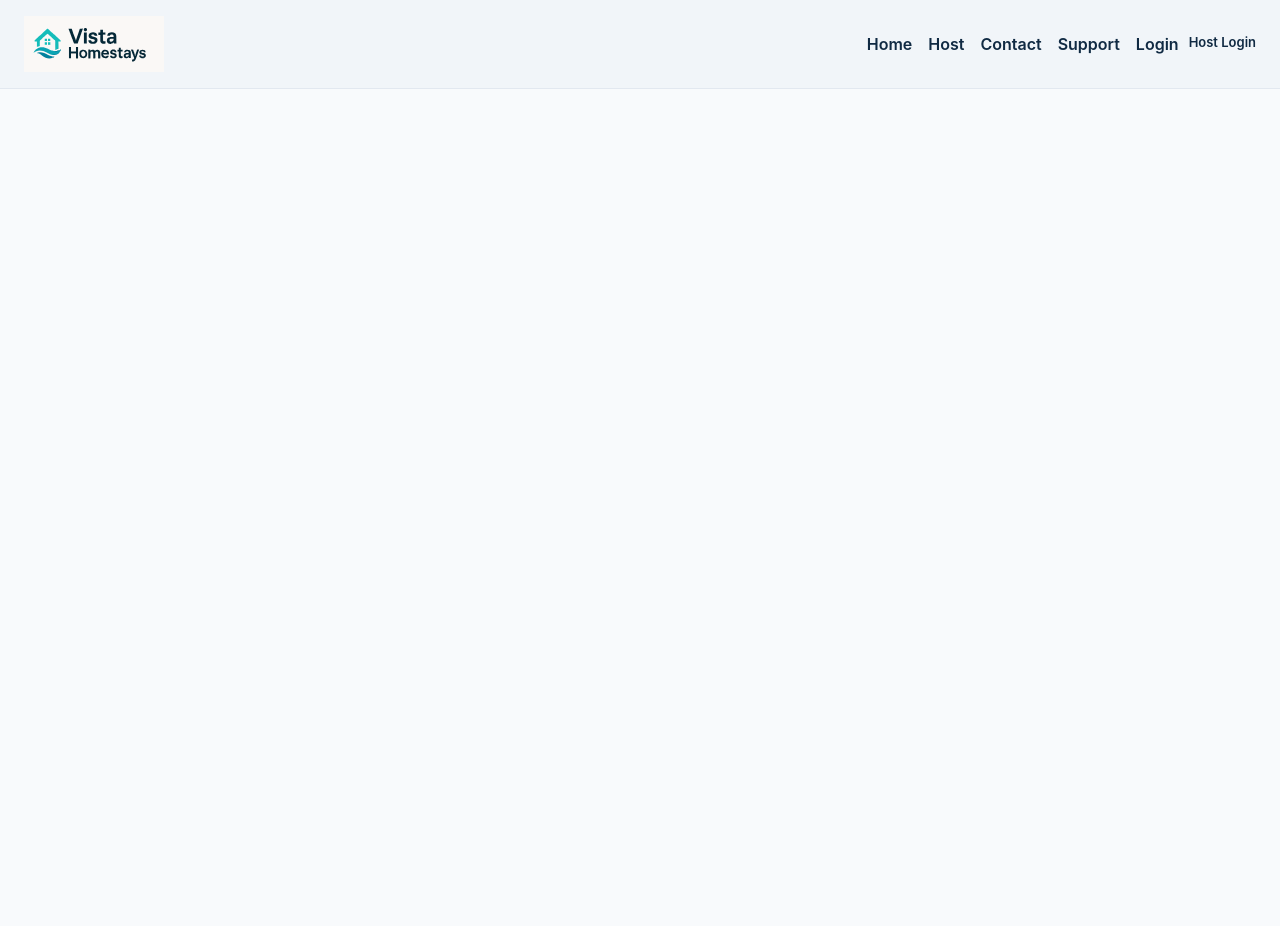
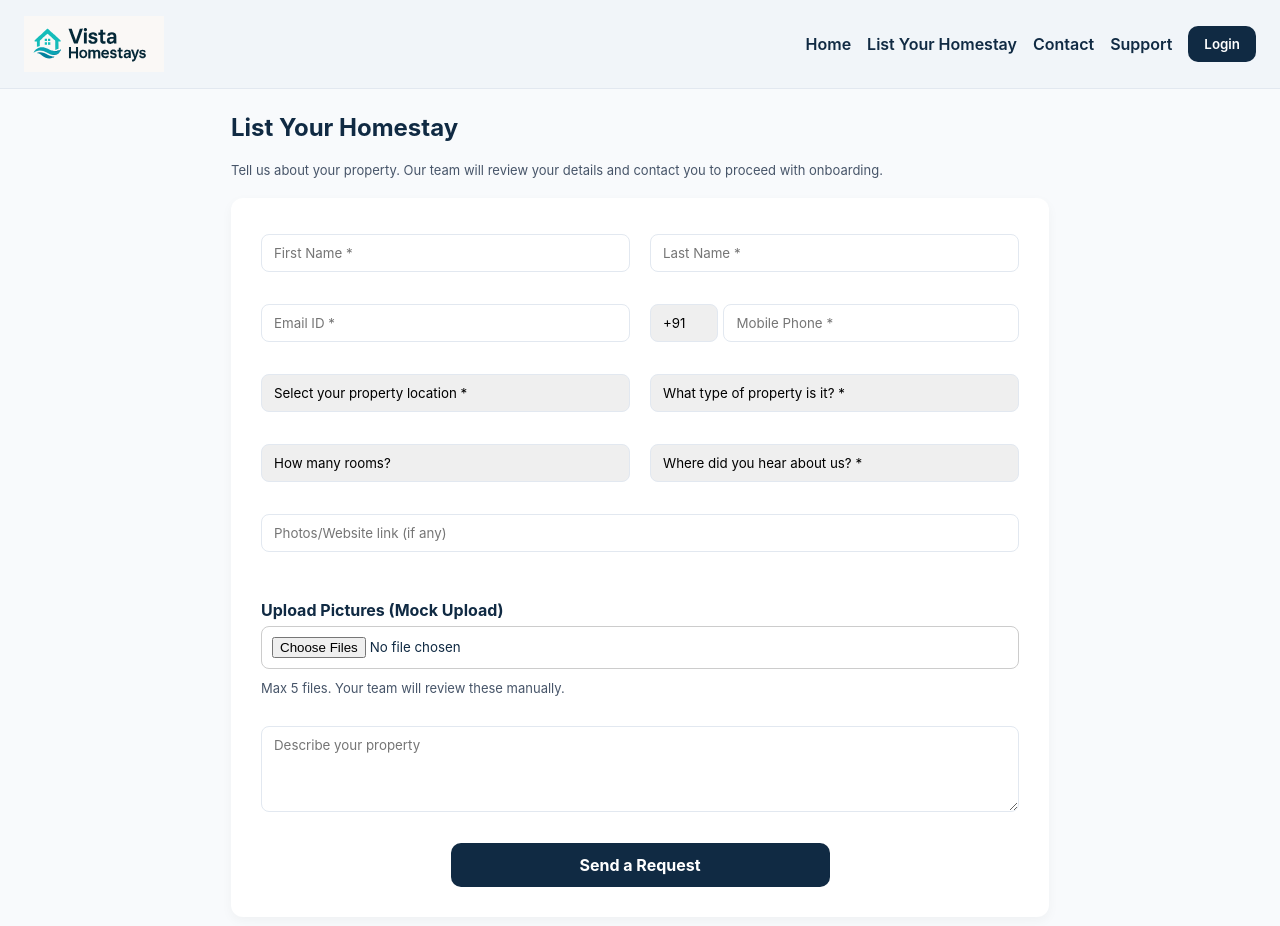
Before and after one commit to SafiSRE/3-tier-web-demo, a React (Vite) app in the folder frontend/: page /list-homestay-request in a window 1280 px wide. Shown: the top 926 px of the page. Before the commit the page ends 800 px from the top, so only its background shows below. Built offline with nearby package versions, Linux system fonts and the light colour scheme; no server answers.

Commit message:
changed property to homestay in listing

```diff
--- a/frontend/src/main.jsx
+++ b/frontend/src/main.jsx
@@ -1,9 +1,8 @@
-// frontend/src/main.jsx - ENHANCED FOR OWNER PORTAL
+// frontend/src/main.jsx - FINAL NAVIGATION UPDATE
 
 import React from 'react'
 import { createRoot } from 'react-dom/client'
 import { BrowserRouter, Routes, Route, Link } from 'react-router-dom'
-// ... existing imports ...
 import Home from './pages/Home'
 import Login from './pages/Login'
 import Register from './pages/Register'
@@ -11,11 +10,10 @@ import Booking from './pages/Booking'
 import MyBookings from './pages/MyBookings'
 import Contact from './pages/Contact'
 import Support from './pages/Support'
-// --- NEW OWNER IMPORTS ---
-import OwnerLogin from './pages/OwnerLogin' // New
-import OwnerDashboard from './pages/OwnerDashboard' // New
-import CreateHomestay from './pages/CreateHomestay' // New
-
+import OwnerLogin from './pages/OwnerLogin'
+import OwnerDashboard from './pages/OwnerDashboard'
+import CreateHomestay from './pages/CreateHomestay'
+import ListHomestayRequest from './pages/ListHomestayRequest'; // You added this last
 import './styles.css'
 
 function AccountMenu(){
@@ -26,7 +24,6 @@ function AccountMenu(){
   const isCustomer = user && user.role === 'customer';
 
   React.useEffect(() => {
-    // ... existing handleClickOutside logic ...
     function handleClickOutside(e){
       const el = document.getElementById('account-dropdown-root');
       if(!el) return;
@@ -39,11 +36,19 @@ function AccountMenu(){
   }, []);
 
   if(!token){
+    // FIX: Combined Login Dropdown for both Customer and Homeowner
     return (
-        <div style={{display:'flex', gap:10}}>
-            <Link to="/login" className="nav-link">Login</Link>
-            <Link to="/owner/login" className="nav-link small">Host Login</Link>
-        </div>
+      <div id="account-dropdown-root" style={{position:'relative', display:'inline-block'}}>
+        <button className="btn account-btn" onClick={(e)=>{e.stopPropagation(); setOpen(!open)}} style={{background:'#102a43'}}>
+          Login
+        </button>
+        {open && (
+          <div className="dropdown-menu">
+            <Link className="dropdown-item" to="/login">Login (Customer)</Link>
+            <Link className="dropdown-item" to="/owner/login">Homeowner Login</Link>
+          </div>
+        )}
+      </div>
     );
   }
 
@@ -72,15 +77,17 @@ function AccountMenu(){
 function App(){
   return (
     <BrowserRouter>
-      {/* Navigation Bar (unchanged) */}
       <nav className="nav">
         <Link to="/" className="brand">
           <img src="/assets/logo.svg" alt="Vista Homestays" className="logo" />
         </Link>
         <div className="nav-right">
+          {/* FIX: New Menu Order and Text */}
           <Link to="/" className="nav-link">Home</Link>
-          {/* New link to owner section */}
-          <Link to="/owner/dashboard" className="nav-link">Host</Link>
+          {/* OLD */}
+          {/*<Link to="/owner/login" className="nav-link">List Your Property</Link> {/* Link acts as gateway */}
+          {/* NEW: */}
+          <Link to="/list-homestay-request" className="nav-link">List Your Homestay</Link>
           <Link to="/contact" className="nav-link">Contact</Link>
           <Link to="/support" className="nav-link">Support</Link>
           <AccountMenu />
@@ -88,7 +95,6 @@ function App(){
       </nav>
 
       <Routes>
-        {/* Customer Routes (Existing) */}
         <Route path="/" element={<Home />} />
         <Route path="/login" element={<Login />} />
         <Route path="/register" element={<Register />} />
@@ -96,13 +102,15 @@ function App(){
         <Route path="/my-bookings" element={<MyBookings />} />
         <Route path="/contact" element={<Contact />} />
         <Route path="/support" element={<Support />} />
+        <Route path="/list-homestay-request" element={<ListHomestayRequest />} />
 
-        {/* --- NEW OWNER PORTAL ROUTES --- */}
+        {/* OWNER PORTAL ROUTES */}
         <Route path="/owner/login" element={<OwnerLogin />} />
         <Route path="/owner/register" element={<OwnerLogin register={true} />} />
         <Route path="/owner/dashboard" element={<OwnerDashboard />} />
         <Route path="/owner/create-listing" element={<CreateHomestay />} />
-        <Route path="/owner/edit/:id" element={<CreateHomestay />} /> {/* Re-use Create component */}
+        <Route path="/owner/edit/:id" element={<CreateHomestay />} />
+        <Route path="/owner/login" element={<OwnerLogin />} />
       </Routes>
     </BrowserRouter>
   )
--- /dev/null
+++ b/frontend/src/pages/ListHomestayRequest.jsx
@@ -0,0 +1,183 @@
+// frontend/src/pages/ListHomestayRequest.jsx (NEW FILE)
+
+import React, { useState } from 'react';
+import { useNavigate } from 'react-router-dom';
+
+const API = import.meta.env.VITE_API_URL || 'http://localhost:5000/api';
+
+// This component is the public form for requesting a homestay listing.
+export default function ListHomestayRequest() {
+    const [firstName, setFirstName] = useState('');
+    const [lastName, setLastName] = useState('');
+    const [email, setEmail] = useState('');
+    const [phone, setPhone] = useState('');
+    const [location, setLocation] = useState('');
+    const [propertyType, setPropertyType] = useState('');
+    const [rooms, setRooms] = useState('');
+    const [hearAbout, setHearAbout] = useState('');
+    const [photoLink, setPhotoLink] = useState('');
+    const [description, setDescription] = useState('');
+    const [files, setFiles] = useState(null); // For file uploads
+    const [status, setStatus] = useState(null); // 'success' or 'error'
+    const [loading, setLoading] = useState(false);
+
+    const nav = useNavigate();
+
+    const handleSubmit = async (e) => {
+        e.preventDefault();
+        setStatus(null);
+        setLoading(true);
+
+        const payload = {
+            ownerName: `${firstName} ${lastName}`,
+            email, phone, location, propertyType, rooms,
+            source: hearAbout, photoLink, description,
+            // Mocking file upload indication for backend review
+            hasFiles: files ? files.length : 0
+        };
+
+        try {
+            // Note: This needs a new backend endpoint (e.g., /api/listing-requests)
+            // For now, we'll send it to the existing contact endpoint structure, as the logic is similar (save data, no auth).
+            const res = await fetch(API + '/contact', {
+                method: 'POST',
+                headers: { 'Content-Type': 'application/json' },
+                body: JSON.stringify({
+                    name: payload.ownerName,
+                    email: payload.email,
+                    message: `LISTING REQUEST: ${payload.location}, ${payload.propertyType}. Rooms: ${payload.rooms}. Details: ${payload.description}`
+                })
+            });
+
+            const data = await res.json();
+            if (!res.ok) throw new Error(data.error || 'Failed to submit request.');
+
+            setStatus('success');
+            // Clear all fields on successful submission
+            setFirstName(''); setLastName(''); setEmail(''); setPhone(''); setLocation('');
+            setPropertyType(''); setRooms(''); setHearAbout(''); setPhotoLink(''); setDescription(''); setFiles(null);
+
+            setTimeout(() => { nav('/'); }, 3000);
+
+        } catch (err) {
+            setStatus('error');
+            console.error(err);
+        } finally {
+            setLoading(false);
+        }
+    };
+
+    return (
+        <div className="container" style={{ maxWidth: 850 }}>
+            <h2>List Your Homestay</h2>
+            <p className="small" style={{marginBottom: 20}}>
+                Tell us about your property. Our team will review your details and contact you to proceed with onboarding.
+            </p>
+
+            {status === 'success' && (
+                <div className="form" style={{background:'#e6ffed', color:'#22c55e', marginBottom: 20}}>
+                    ✅ Request sent successfully! We will contact you shortly.
+                </div>
+            )}
+            {status === 'error' && (
+                <div className="form" style={{background:'#fee2e2', color:'#dc2626', marginBottom: 20}}>
+                    ❌ Submission failed. Please check your details and network connection.
+                </div>
+            )}
+
+            <form className="form" onSubmit={handleSubmit} style={{padding: 30}}>
+                <div style={{ display: 'grid', gridTemplateColumns: '1fr 1fr', gap: '20px' }}>
+
+                    {/* Row 1: Name */}
+                    <input className="input" placeholder="First Name *" value={firstName} onChange={e => setFirstName(e.target.value)} required />
+                    <input className="input" placeholder="Last Name *" value={lastName} onChange={e => setLastName(e.target.value)} required />
+
+                    {/* Row 2: Contact */}
+                    <input className="input" placeholder="Email ID *" type="email" value={email} onChange={e => setEmail(e.target.value)} required />
+                    <div style={{ display: 'flex', gap: '5px' }}>
+                        <select className="input" style={{ width: 80 }} defaultValue="+91">
+                            <option value="+91">+91</option>
+                            <option value="+1">+1</option>
+                        </select>
+                        <input className="input" placeholder="Mobile Phone *" type="tel" value={phone} onChange={e => setPhone(e.target.value)} required />
+                    </div>
+
+                    {/* Row 3: Property Details 1 */}
+                    <select className="input" value={location} onChange={e => setLocation(e.target.value)} required>
+                        <option value="">Select your property location *</option>
+                        <option value="Goa">Goa</option>
+                        <option value="Kerala">Kerala</option>
+                        <option value="Pondicherry">Pondicherry</option>
+                        <option value="Other">Other</option>
+                    </select>
+                    <select className="input" value={propertyType} onChange={e => setPropertyType(e.target.value)} required>
+                        <option value="">What type of property is it? *</option>
+                        <option value="Villa">Independent Villa</option>
+                        <option value="Apartment">Service Apartment</option>
+                        <option value="Cottage">Cottage/Bungalow</option>
+                    </select>
+
+                    {/* Row 4: Property Details 2 / Source */}
+                    <select className="input" value={rooms} onChange={e => setRooms(e.target.value)}>
+                        <option value="">How many rooms?</option>
+                        <option value="1">1</option>
+                        <option value="2">2</option>
+                        <option value="3+">3 or more</option>
+                    </select>
+                    <select className="input" value={hearAbout} onChange={e => setHearAbout(e.target.value)} required>
+                        <option value="">Where did you hear about us? *</option>
+                        <option value="Referral">Referral</option>
+                        <option value="Google">Google Search</option>
+                        <option value="Social">Social Media</option>
+                    </select>
+
+                    {/* Row 5: Link / Description */}
+                    <input
+                        className="input"
+                        placeholder="Photos/Website link (if any)"
+                        value={photoLink}
+                        onChange={e => setPhotoLink(e.target.value)}
+                        style={{ gridColumn: '1 / -1' }}
+                    />
+
+                    {/* Row 6: Picture Upload (Mocked for Demo) */}
+                    <div style={{ gridColumn: '1 / -1', marginTop: 10 }}>
+                        <label className="label">Upload Pictures (Mock Upload)</label>
+                        <input
+                            type="file"
+                            className="input"
+                            onChange={e => setFiles(e.target.files)}
+                            multiple
+                            style={{ padding: '10px', height: 'auto', border: '1px solid #ccc' }}
+                        />
+                        <div className="small" style={{marginTop: 5}}>Max 5 files. Your team will review these manually.</div>
+                    </div>
+
+
+                    {/* Row 7: Description */}
+                    <textarea
+                        className="input"
+                        placeholder="Describe your property"
+                        rows="4"
+                        value={description}
+                        onChange={e => setDescription(e.target.value)}
+                        style={{ gridColumn: '1 / -1', marginTop: 10 }}
+                    />
+                </div>
+
+                <div style={{ marginTop: 25, textAlign: 'center' }}>
+                    <button className="btn" type="submit" disabled={loading} style={{
+                        background: '#102a43', // Use a solid dark color for the final CTA
+                        color: 'white',
+                        padding: '12px 30px',
+                        fontSize: '16px',
+                        fontWeight: 700,
+                        width: '50%'
+                    }}>
+                        {loading ? 'Sending Request...' : 'Send a Request'}
+                    </button>
+                </div>
+            </form>
+        </div>
+    );
+}
--- a/frontend/src/pages/OwnerDashboard.jsx
+++ b/frontend/src/pages/OwnerDashboard.jsx
@@ -1,4 +1,5 @@
-// frontend/src/pages/OwnerDashboard.jsx (NEW FILE)
+// frontend/src/pages/OwnerDashboard.jsx
+
 import React, { useEffect, useState } from 'react';
 import { useNavigate, Link } from 'react-router-dom';
 
```
Also changed, not shown: frontend/src/pages/CreateHomestay.jsx (+5 -4 lines), frontend/src/pages/Home.jsx (+5 -2 lines).
